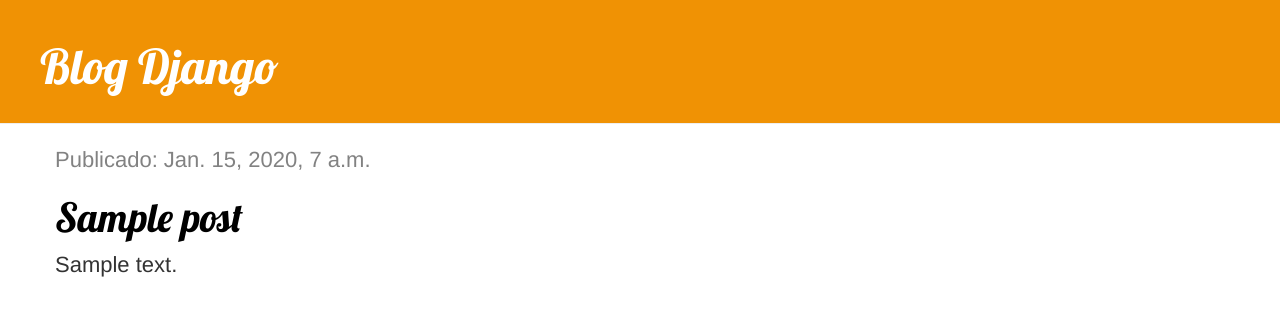
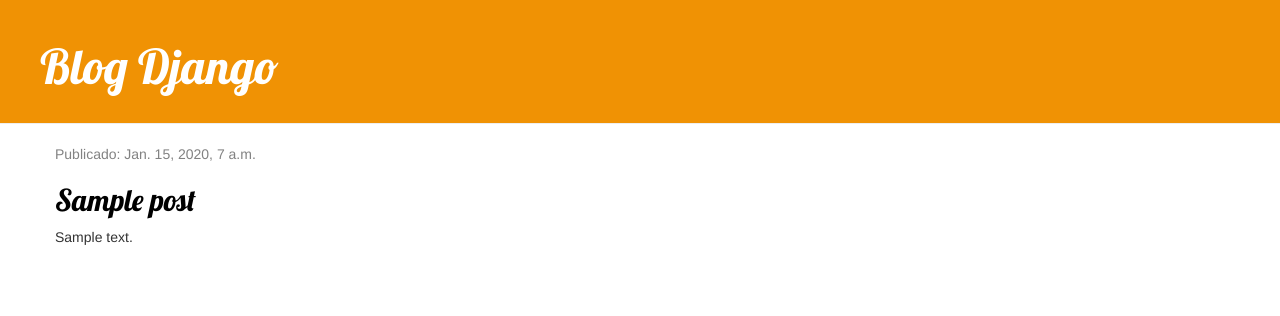
Before and after one commit to alefenba/Blog, a Django app: page / in a window 1280 px wide. Shown: the top 316 px of the page. Run offline with Django 3.2, Linux system fonts and the light colour scheme; tables that the repository leaves empty hold one stand-in row (values such as "Sample post"); some libraries are stand-ins or nearby versions.

Commit message:
Atualizado tamanho da fonte dos textos

```diff
--- a/blog/static/css/blog.css
+++ b/blog/static/css/blog.css
@@ -40,10 +40,10 @@
 
 .post {
     margin-bottom: 70px;
-    font-size: 22;
+
 }
 
 .post h2 a, .post h2 a:visited {
-    font-size: 30pt;
+
     color: #000000;
 }
```
